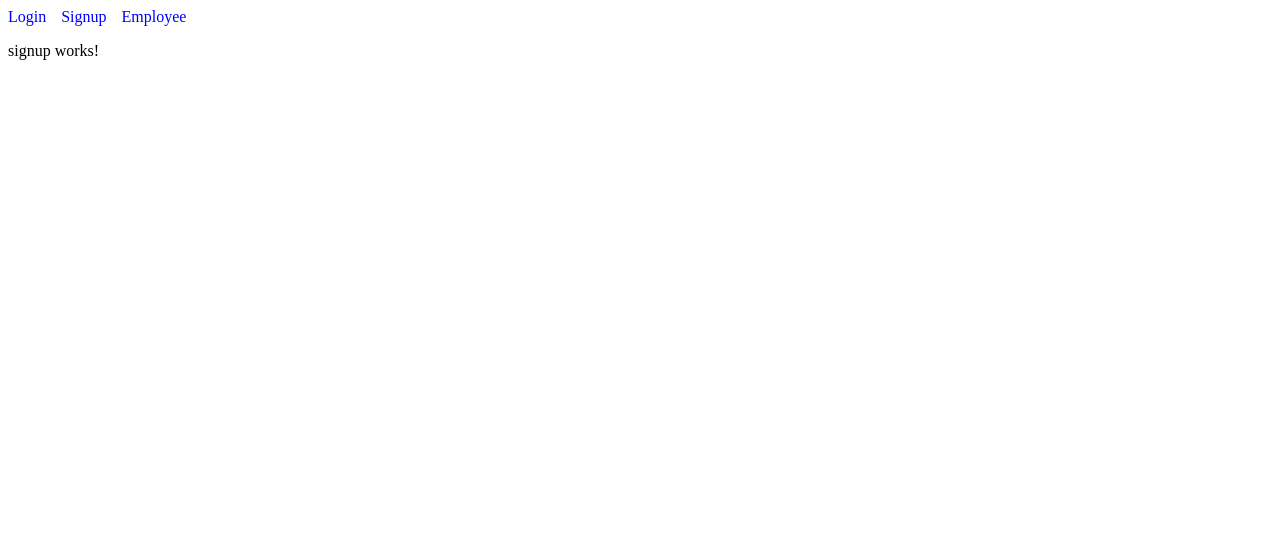
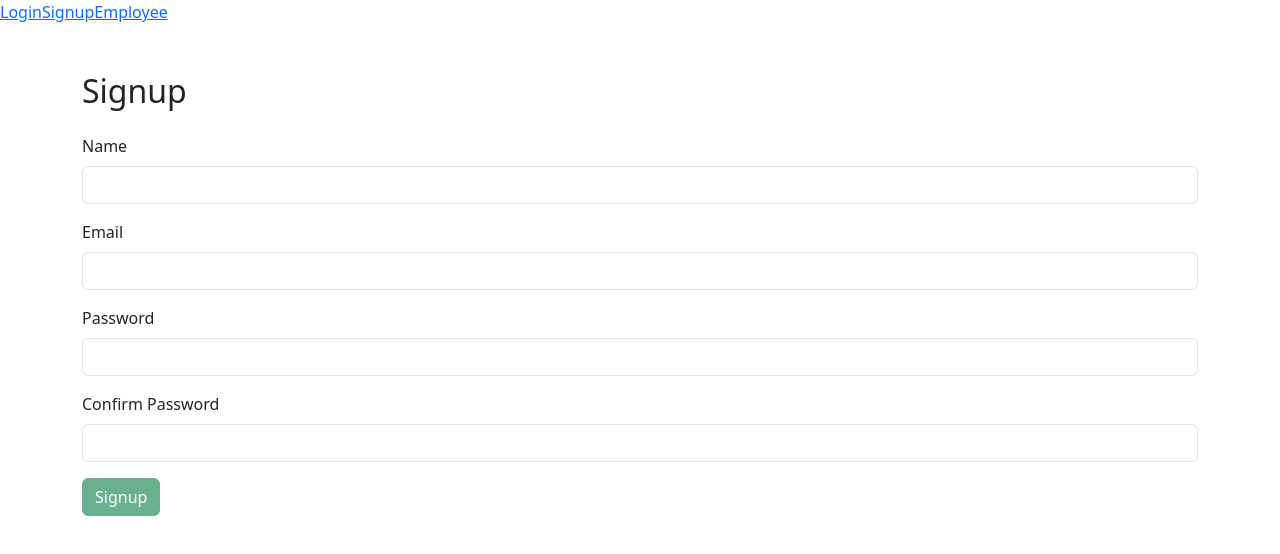
Before and after one commit to t-cecilia-nguyen/employee_management_system, an Angular app: page /signup in a window 1280 px wide. Shown: the top 554 px of the page. Built offline with nearby package versions, Linux system fonts and the light colour scheme.

Commit message:
added bootstrap, updated login/signup

```diff
--- a/package.json
+++ b/package.json
@@ -17,6 +17,7 @@
     "@angular/platform-browser": "^19.2.0",
     "@angular/platform-browser-dynamic": "^19.2.0",
     "@angular/router": "^19.2.0",
+    "bootstrap": "^5.3.3",
     "rxjs": "~7.8.0",
     "tslib": "^2.3.0",
     "zone.js": "~0.15.0"
--- a/src/app/login/login.component.html
+++ b/src/app/login/login.component.html
@@ -1 +1,30 @@
-<p>login works!</p>
+<div class="container mt-5">
+      <h2>Login</h2>
+      <form [formGroup]="loginForm" (ngSubmit)="onSubmit()" class="mt-4">
+        <div class="mb-3">
+          <label for="email" class="form-label">Email</label>
+          <input
+            type="email"
+            id="email"
+            class="form-control"
+            formControlName="email"
+            [class.is-invalid]="loginForm.get('email')?.invalid && loginForm.get('email')?.touched"
+          />
+          <div class="invalid-feedback">Valid email is required.</div>
+        </div>
+
+        <div class="mb-3">
+          <label for="password" class="form-label">Password</label>
+          <input
+            type="password"
+            id="password"
+            class="form-control"
+            formControlName="password"
+            [class.is-invalid]="loginForm.get('password')?.invalid && loginForm.get('password')?.touched"
+          />
+          <div class="invalid-feedback">Password is required (min 6 characters).</div>
+        </div>
+
+        <button class="btn btn-primary" type="submit" [disabled]="loginForm.invalid">Login</button>
+      </form>
+    </div>
--- a/src/app/login/login.component.ts
+++ b/src/app/login/login.component.ts
@@ -1,11 +1,28 @@
 import { Component } from '@angular/core';
+import { FormBuilder, FormGroup, ReactiveFormsModule, Validators } from '@angular/forms';
 
 @Component({
   selector: 'app-login',
-  imports: [],
+  standalone: true,
+  imports: [ReactiveFormsModule],
   templateUrl: './login.component.html',
-  styleUrl: './login.component.css'
+  styleUrl: './login.component.css',
 })
 export class LoginComponent {
+  loginForm: FormGroup;
 
+  constructor(private fb: FormBuilder) {
+    this.loginForm = this.fb.group({
+      email: ['', [Validators.required, Validators.email]],
+      password: ['', [Validators.required, Validators.minLength(6)]],
+    });
+  }
+
+  onSubmit() {
+    if (this.loginForm.valid) {
+      console.log('Login Form Submitted:', this.loginForm.value);
+    } else {
+      console.log('Login Form is Invalid');
+    }
+  }
 }
--- a/src/app/signup/signup.component.html
+++ b/src/app/signup/signup.component.html
@@ -1 +1,54 @@
-<p>signup works!</p>
+<div class="container mt-5">
+    <h2>Signup</h2>
+    <form [formGroup]="signupForm" (ngSubmit)="onSubmit()" class="mt-4">
+      <div class="mb-3">
+        <label for="name" class="form-label">Name</label>
+        <input
+          type="text"
+          id="name"
+          class="form-control"
+          formControlName="name"
+          [class.is-invalid]="signupForm.get('name')?.invalid && signupForm.get('name')?.touched"
+        />
+        <div class="invalid-feedback">Name is required.</div>
+      </div>
+
+      <div class="mb-3">
+        <label for="email" class="form-label">Email</label>
+        <input
+          type="email"
+          id="email"
+          class="form-control"
+          formControlName="email"
+          [class.is-invalid]="signupForm.get('email')?.invalid && signupForm.get('email')?.touched"
+        />
+        <div class="invalid-feedback">Valid email is required.</div>
+      </div>
+
+      <div class="mb-3">
+        <label for="password" class="form-label">Password</label>
+        <input
+          type="password"
+          id="password"
+          class="form-control"
+          formControlName="password"
+          [class.is-invalid]="signupForm.get('password')?.invalid && signupForm.get('password')?.touched"
+        />
+        <div class="invalid-feedback">Password is required (min 6 characters).</div>
+      </div>
+
+      <div class="mb-3">
+        <label for="confirmPassword" class="form-label">Confirm Password</label>
+        <input
+          type="password"
+          id="confirmPassword"
+          class="form-control"
+          formControlName="confirmPassword"
+          [class.is-invalid]="signupForm.get('confirmPassword')?.invalid && signupForm.get('confirmPassword')?.touched"
+        />
+        <div class="invalid-feedback">Passwords must match.</div>
+      </div>
+
+      <button class="btn btn-success" type="submit" [disabled]="signupForm.invalid">Signup</button>
+    </form>
+  </div>
--- a/src/app/signup/signup.component.ts
+++ b/src/app/signup/signup.component.ts
@@ -1,12 +1,36 @@
 import { Component } from '@angular/core';
+import { FormBuilder, FormGroup, ReactiveFormsModule, Validators } from '@angular/forms';
 
 @Component({
   selector: 'app-signup',
   standalone: true,
-  imports: [],
+  imports: [ReactiveFormsModule],
   templateUrl: './signup.component.html',
   styleUrl: './signup.component.css'
 })
 export class SignupComponent {
+  signupForm: FormGroup;
 
+  constructor(private fb: FormBuilder) {
+    this.signupForm = this.fb.group({
+      name: ['', [Validators.required]],
+      email: ['', [Validators.required, Validators.email]],
+      password: ['', [Validators.required, Validators.minLength(6)]],
+      confirmPassword: ['', [Validators.required]],
+    });
+  }
+
+  passwordMatchValidator(group: FormGroup) {
+    const password = group.get('password')?.value;
+    const confirmPassword = group.get('confirmPassword')?.value;
+    return password === confirmPassword ? null : { notMatching: true };
+  }
+
+  onSubmit() {
+    if (this.signupForm.valid) {
+      console.log('Signup Form Submitted:', this.signupForm.value);
+    } else {
+      console.log('Signup Form is Invalid');
+    }
+  }
 }
--- a/src/styles.css
+++ b/src/styles.css
@@ -1,9 +1 @@
-nav a {
-    text-decoration: none;
-    margin-right: 15px;
-    color: blue;
-    cursor: pointer;
-  }
-  nav a:hover {
-    text-decoration: underline;
-  }
+@import '../node_modules/bootstrap/dist/css/bootstrap.min.css';
```
Also changed, not shown: 1 other file (tests, documents, lock files or other folders).
